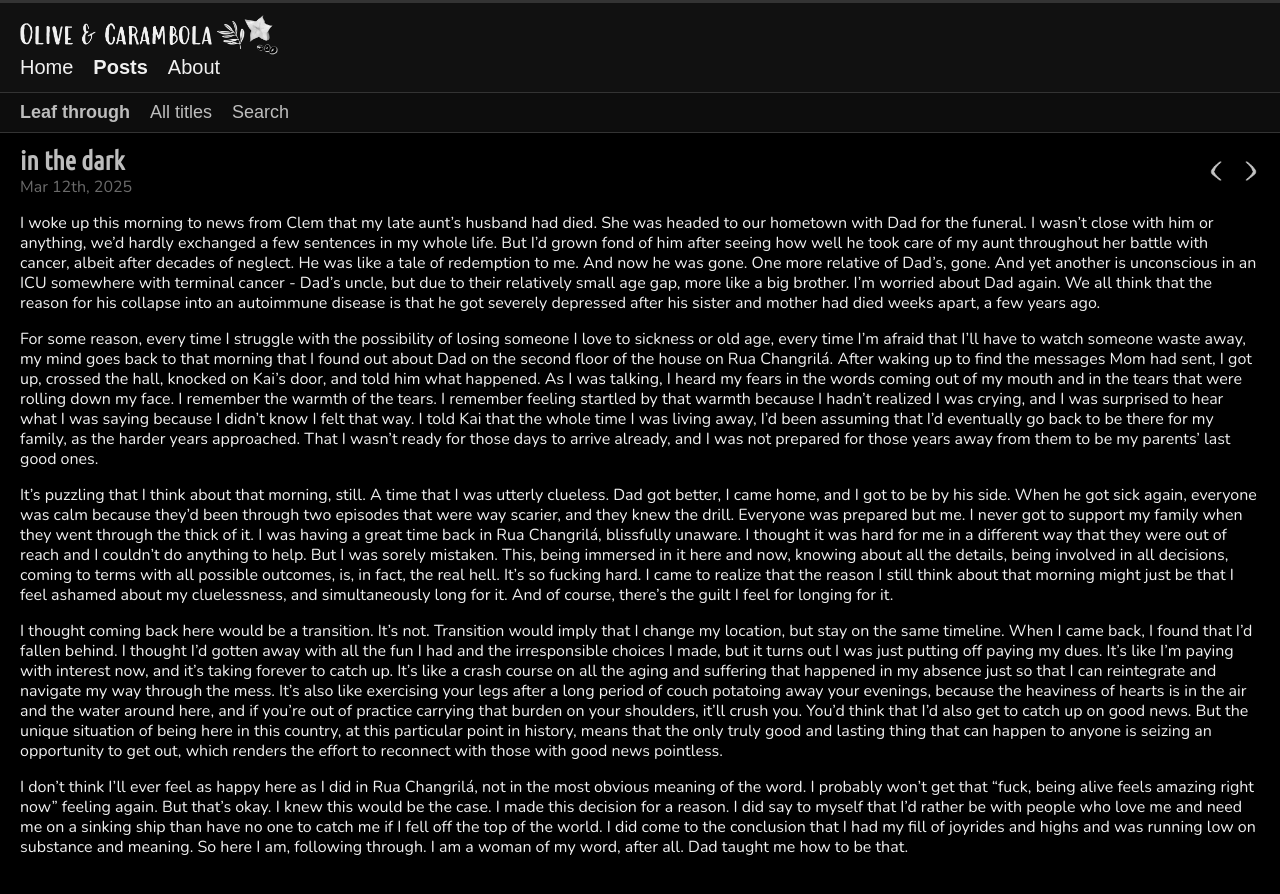
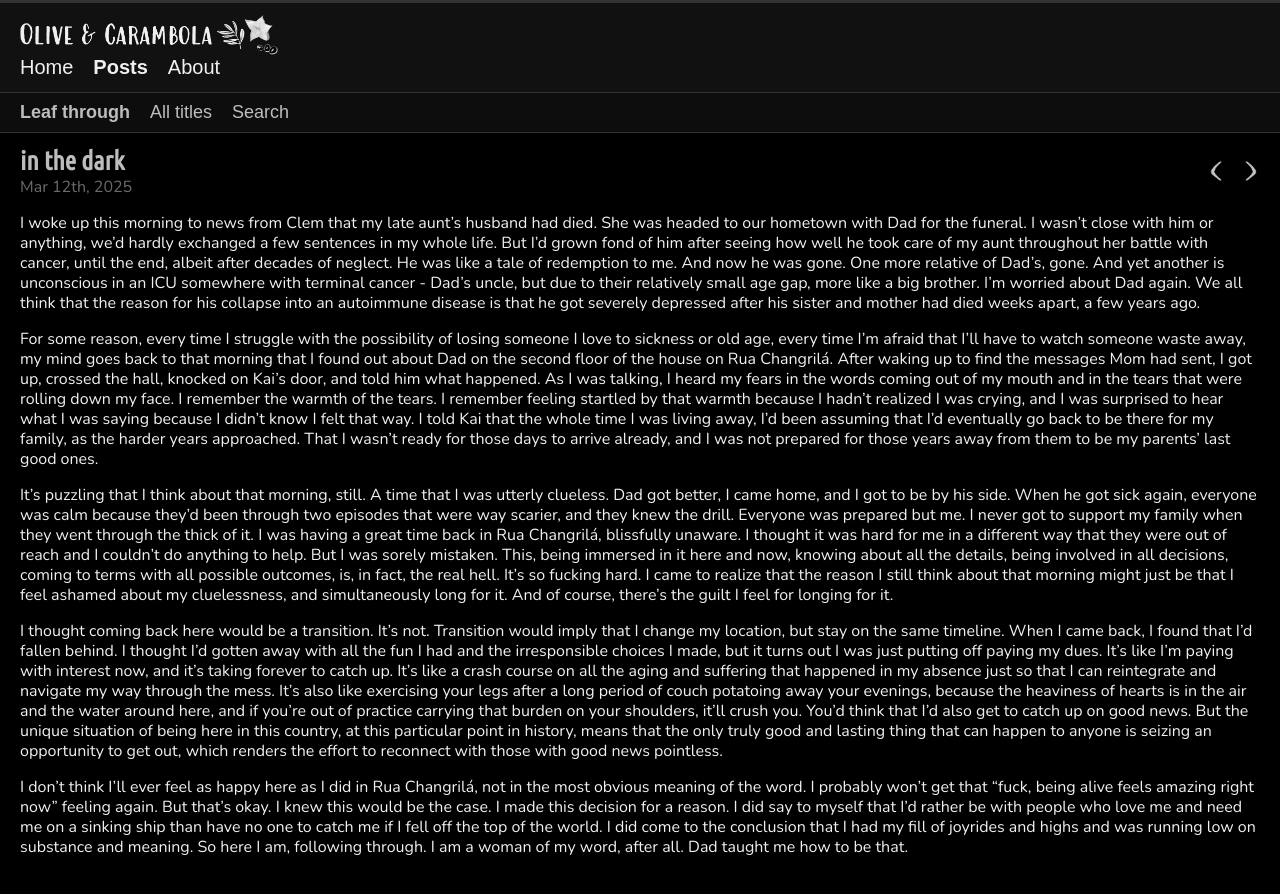
Before and after one commit to olivecarambola/logbook, a Jekyll site: the page built from _posts/2025-03-12-inthedark.md, in a window 1280 px wide. Shown: the top 894 px of the page. Built offline with Jekyll 4.4.1, drawn with Linux system fonts in a browser that asks for light colours; some web fonts are replaced.

Commit message:
Update 2025-03-12-inthedark.md

```diff
--- a/_posts/2025-03-12-inthedark.md
+++ b/_posts/2025-03-12-inthedark.md
@@ -5,14 +5,14 @@ date: 2025-03-12
 permalink: /posts/25-03-12-inthedark/
 summary: "That morning on Rua Changrilá."
 collection: "ragged"
-wrdcount_original: 897
+wrdcount_original: 900
 wrdcount_quote: 0
 wrdcount_translated: 0
 wrdcount_capnotes: 0
 imgcount_original: 0
 imgcount_credited: 0
 ---
-I woke up this morning to news from Clem that my late aunt's husband had died. She was headed to our hometown with Dad for the funeral. I wasn't close with him or anything, we'd hardly exchanged a few sentences in my whole life. But I'd grown fond of him after seeing how well he took care of my aunt throughout her battle with cancer, albeit after decades of neglect. He was like a tale of redemption to me. And now he was gone. One more relative of Dad's, gone. And yet another is unconscious in an ICU somewhere with terminal cancer - Dad's uncle, but due to their relatively small age gap, more like a big brother. I'm worried about Dad again. We all think that the reason for his collapse into an autoimmune disease is that he got severely depressed after his sister and mother had died weeks apart, a few years ago.
+I woke up this morning to news from Clem that my late aunt's husband had died. She was headed to our hometown with Dad for the funeral. I wasn't close with him or anything, we'd hardly exchanged a few sentences in my whole life. But I'd grown fond of him after seeing how well he took care of my aunt throughout her battle with cancer, until the end, albeit after decades of neglect. He was like a tale of redemption to me. And now he was gone. One more relative of Dad's, gone. And yet another is unconscious in an ICU somewhere with terminal cancer - Dad's uncle, but due to their relatively small age gap, more like a big brother. I'm worried about Dad again. We all think that the reason for his collapse into an autoimmune disease is that he got severely depressed after his sister and mother had died weeks apart, a few years ago.
 
 For some reason, every time I struggle with the possibility of losing someone I love to sickness or old age, every time I'm afraid that I'll have to watch someone waste away, my mind goes back to that morning that I found out about Dad on the second floor of the house on Rua Changrilá. After waking up to find the messages Mom had sent, I got up, crossed the hall, knocked on Kai's door, and told him what happened. As I was talking, I heard my fears in the words coming out of my mouth and in the tears that were rolling down my face. I remember the warmth of the tears. I remember feeling startled by that warmth because I hadn't realized I was crying, and I was surprised to hear what I was saying because I didn't know I felt that way. I told Kai that the whole time I was living away, I'd been assuming that I'd eventually go back to be there for my family, as the harder years approached. That I wasn't ready for those days to arrive already, and I was not prepared for those years away from them to be my parents' last good ones.
 
```
